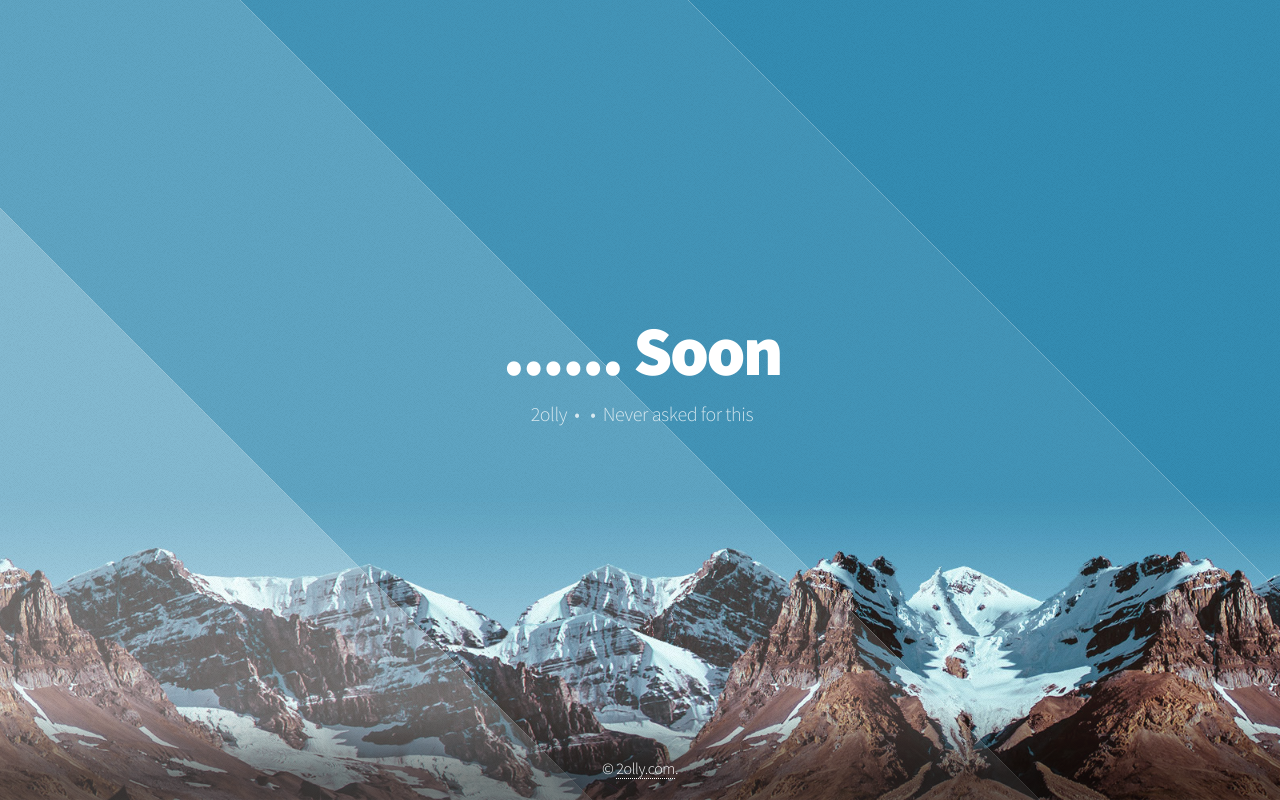
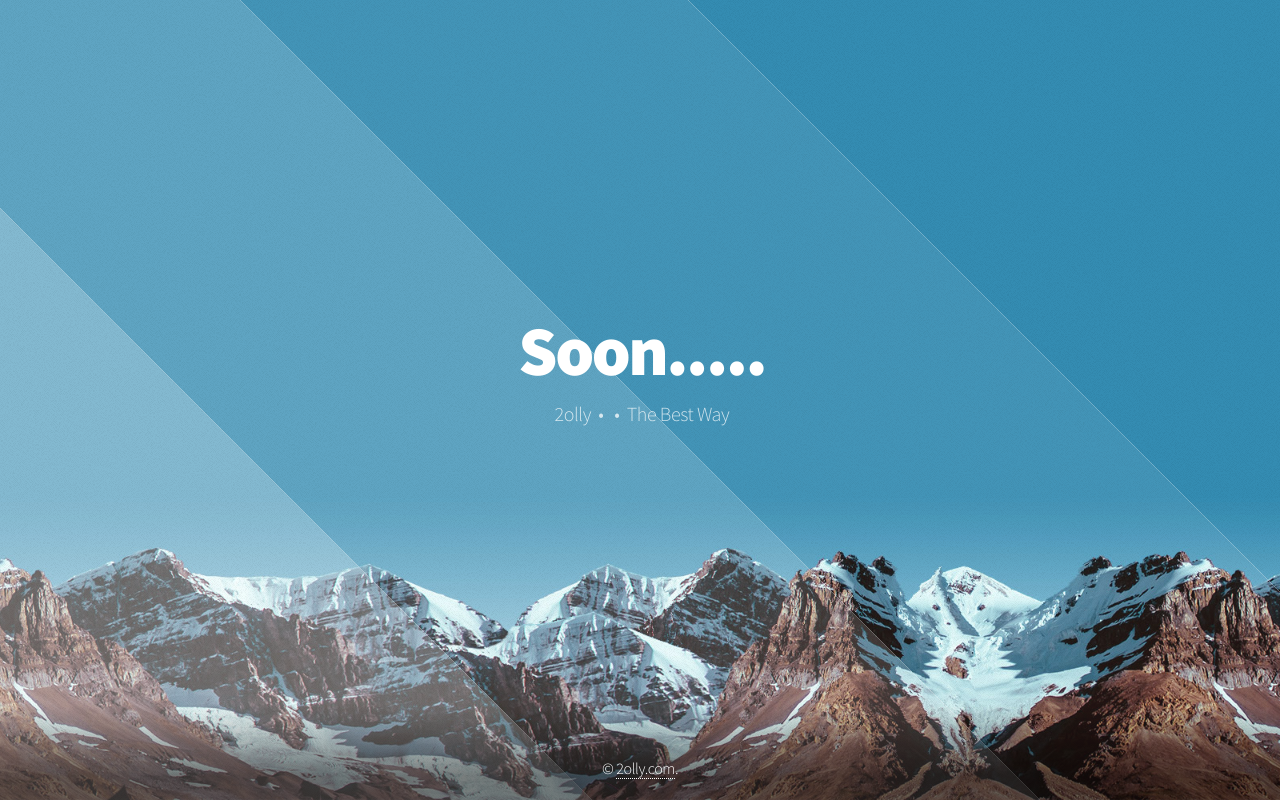
Before and after one commit to Amrzxc/ollyy, a plain HTML site: page index.html in a window 1280 px wide. Drawn offline with Linux system fonts and the light colour scheme.

Commit message:
Update index.html

```diff
--- a/index.html
+++ b/index.html
@@ -35,8 +35,8 @@
 
 				<!-- Header -->
 					<header id="header">
-						<h1>...... Soon</h1>
-						<p>2olly &nbsp;&bull;&nbsp;  &nbsp;&bull;&nbsp; Never asked for this</p>
+						<h1>Soon.....</h1>
+						<p>2olly &nbsp;&bull;&nbsp;  &nbsp;&bull;&nbsp; The Best Way</p>
 						<nav>
 							<ul>
 							</ul>
```
